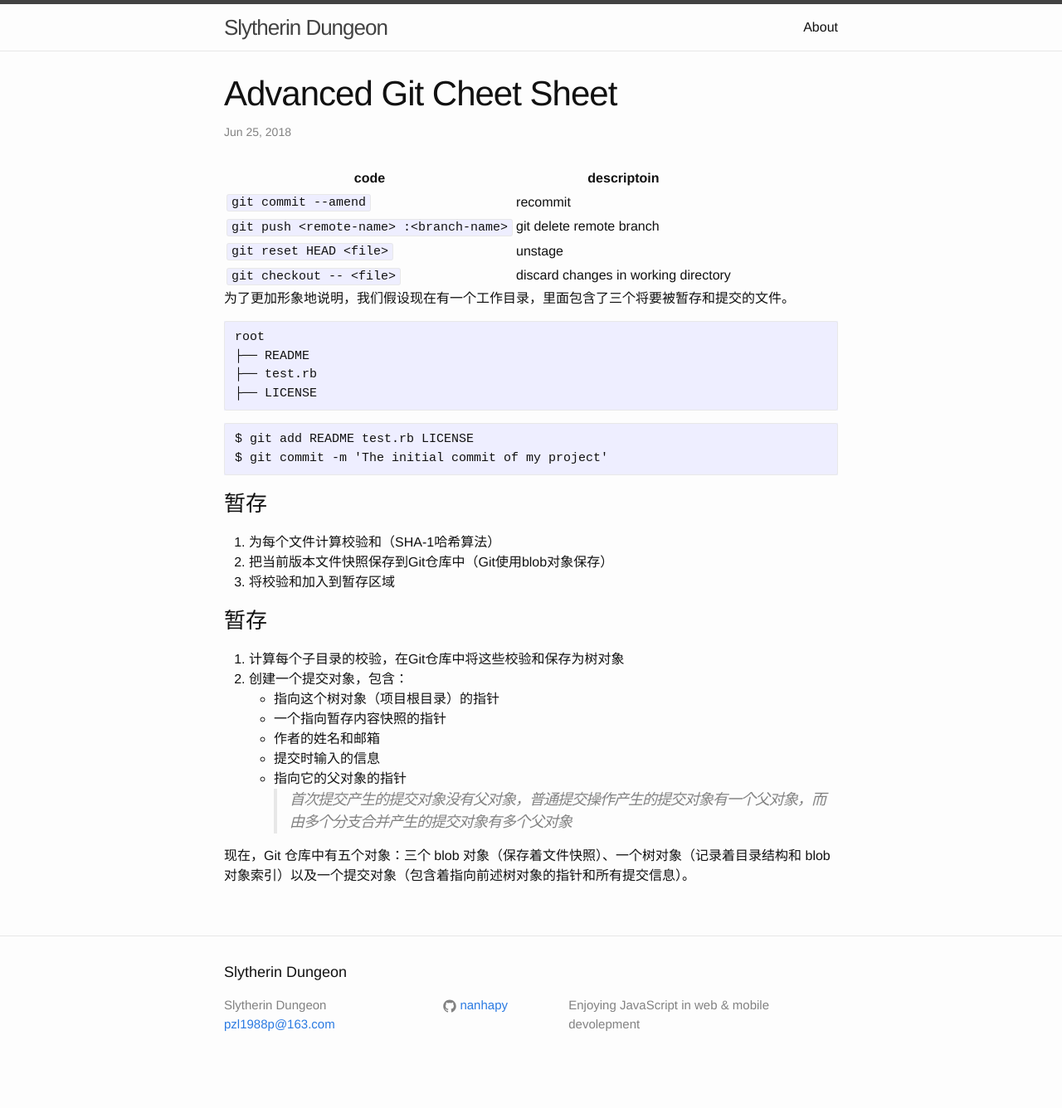
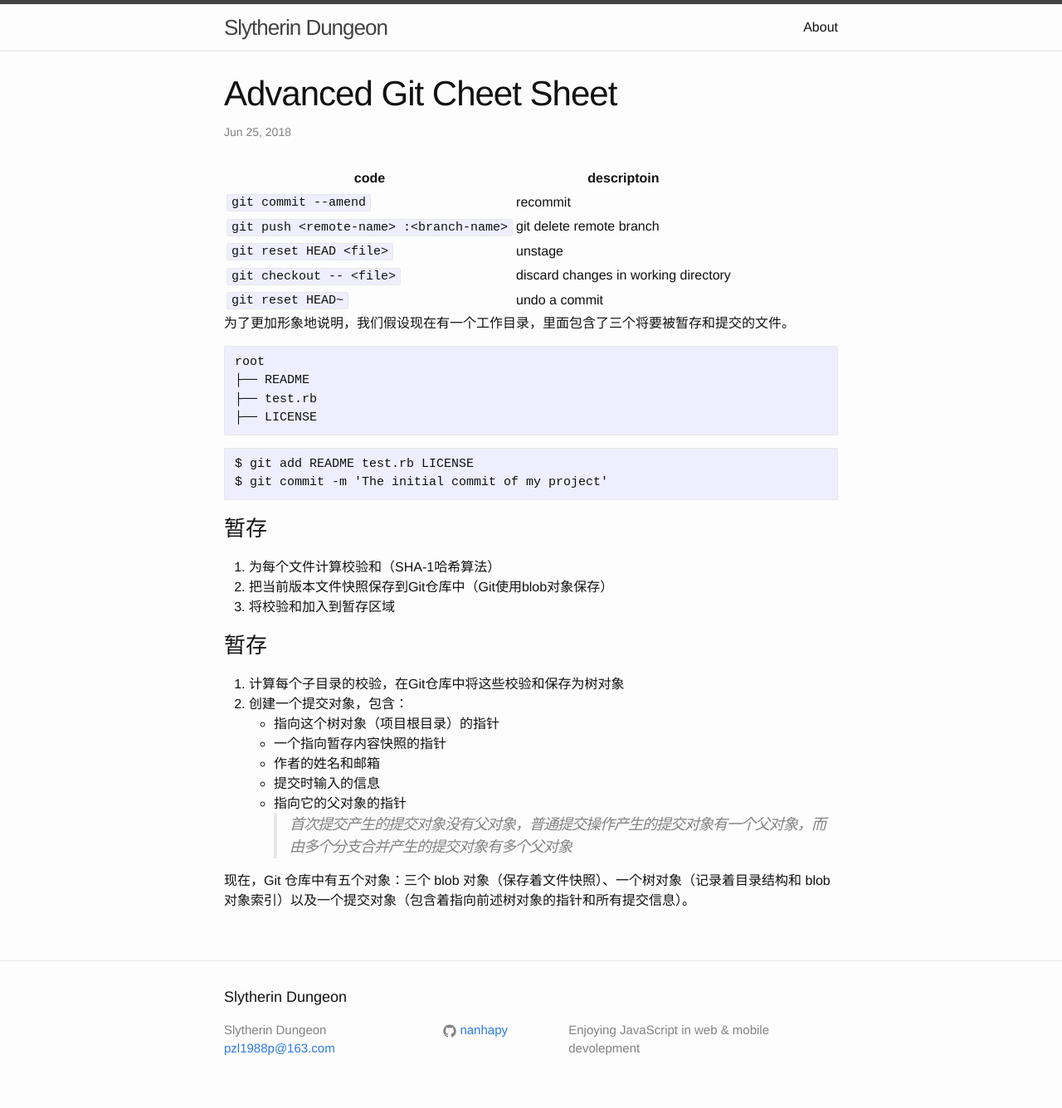
Before and after one commit to nanhapy/nanhapy.github.io, a Jekyll site: the page built from _posts/2018-06-25-git-cheet-sheet.md, in a window 1280 px wide. Shown: the whole page at 83% size. Built offline with Jekyll 4.4.1, drawn with Linux system fonts in a browser that asks for light colours; comment, search, counter and statistics services are not loaded; before the commit the page ends 1306 px from its top, so only the background shows below that.

Commit message:
Update 2018-06-25-git-cheet-sheet.md

```diff
--- a/_posts/2018-06-25-git-cheet-sheet.md
+++ b/_posts/2018-06-25-git-cheet-sheet.md
@@ -11,6 +11,7 @@ categories: tools
 |`git push <remote-name> :<branch-name>`|git delete remote branch|
 |`git reset HEAD <file>`|unstage|
 |`git checkout -- <file>`|discard changes in working directory|
+|`git reset HEAD~ `|undo a commit|
 
 为了更加形象地说明，我们假设现在有一个工作目录，里面包含了三个将要被暂存和提交的文件。
 
```
